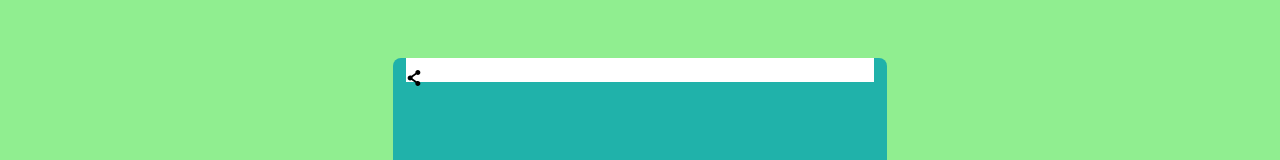
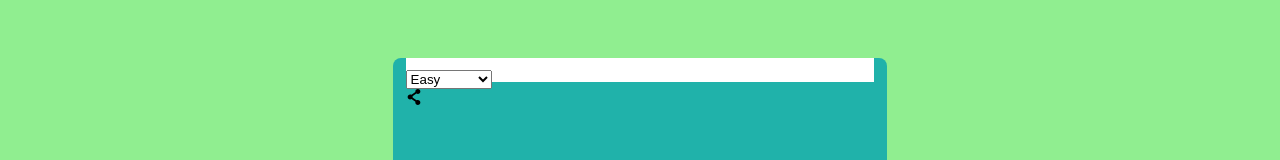
Before and after one commit to Beast-Code9999/Tic-Tac-Toe-2.0, a website: page index.html in a window 1280 px wide. Shown: the part 263-423 px from the top of the page. Drawn offline with Linux system fonts and the light colour scheme.

Commit message:
add div.drop-down and select#mode

```diff
--- a/index.html
+++ b/index.html
@@ -16,7 +16,22 @@
             <section class="section container__header">
                 <div class="container__header__div1">
                     <div>
-
+                        <div class="drop-down">
+                            <select name="mode" id="mode">
+                                <option value="easy">
+                                    Easy
+                                </option>
+                                <option value="medium">
+                                    Medium
+                                </option>
+                                <option value="impossible">
+                                    Impossible
+                                </option>
+                                <option value="2_players">
+                                    2 Players
+                                </option>
+                            </select>
+                        </div>
                     </div>
                     <div>
                         <img src="./img/share-svgrepo-com.svg" alt="icon-share">
```
